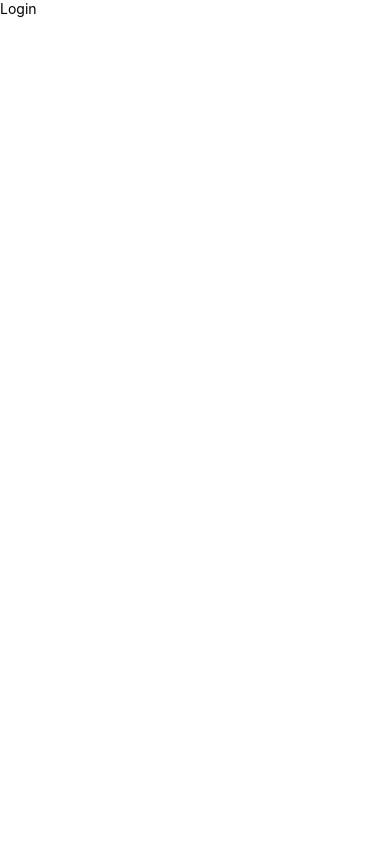
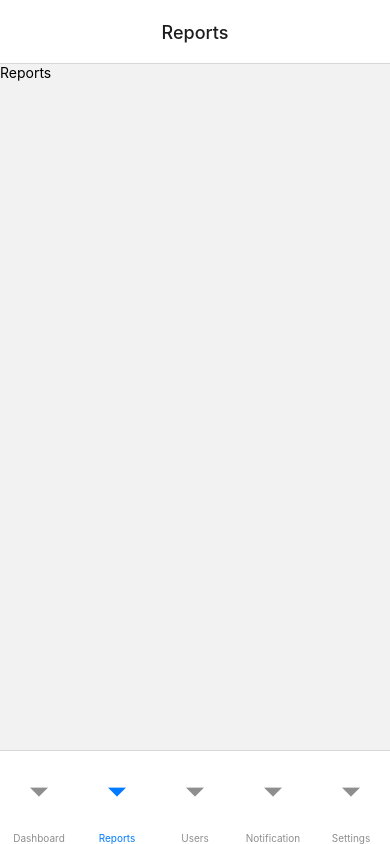
Before and after one commit to gianghiem0310/VssmartManagement, a React Native app in the folder VssmartManagement/: screen /Reports in a window 390 px wide. Built offline with nearby package versions, Linux system fonts and the light colour scheme.

Commit message:
Update Main Screens

```diff
--- a/VssmartManagement/App.tsx
+++ b/VssmartManagement/App.tsx
@@ -1,9 +1,10 @@
 import { Button } from "@ant-design/react-native";
 import React from "react";
 import Login from "./src/views/Login";
+import Main from "./src/views/Main";
 const App = () => {
   return (
-    <Login/>
+    <Main/>
   );
 }
 export default App;
--- a/VssmartManagement/src/views/Main.tsx
+++ b/VssmartManagement/src/views/Main.tsx
@@ -0,0 +1,39 @@
+import 'react-native-gesture-handler';
+import React from 'react';
+import { NavigationContainer } from '@react-navigation/native';
+import { createNativeStackNavigator } from '@react-navigation/native-stack';
+import { createBottomTabNavigator } from '@react-navigation/bottom-tabs';
+import Dashboard from './mainFragment/Dashboard';
+import Reports from './mainFragment/Reports';
+import Notification from './mainFragment/Notification';
+import Users from './mainFragment/Users';
+import Settings from './mainFragment/Settings';
+import { StyleSheet } from 'react-native';
+
+const Tab = createBottomTabNavigator();
+const Main = ()=>{
+    return (
+        <>
+        <NavigationContainer>
+        <Tab.Navigator screenOptions={{
+            tabBarStyle:{
+                height: 94
+            }
+
+        }}>
+        <Tab.Screen name="Dashboard" component={Dashboard} options={{ title: 'Dashboard',headerTitleAlign: 'center' }} />
+        <Tab.Screen name="Reports" component={Reports} options={{ title: 'Reports' ,headerTitleAlign: 'center'}} />
+        <Tab.Screen name="Users" component={Users} options={{ title: 'Users',headerTitleAlign: 'center' }} />
+        <Tab.Screen name="Notification" component={Notification} options={{ title: 'Notification' ,headerTitleAlign: 'center'}} />
+        <Tab.Screen name="Settings" component={Settings} options={{ title: 'Settings',headerTitleAlign: 'center' }} />
+      </Tab.Navigator>
+    </NavigationContainer>
+        </>
+    )
+}
+const style = StyleSheet.create({
+    bottomTabNavigator:{
+
+    }
+})
+export default Main;
--- a/VssmartManagement/src/views/mainFragment/Dashboard.tsx
+++ b/VssmartManagement/src/views/mainFragment/Dashboard.tsx
@@ -0,0 +1,11 @@
+import React from "react";
+import { Text } from "react-native";
+const Dashboard = () => {
+    return (
+        <>
+        <Text>Dashboard</Text>
+        </>
+    );
+}
+
+export default Dashboard;
--- a/VssmartManagement/src/views/mainFragment/Notification.tsx
+++ b/VssmartManagement/src/views/mainFragment/Notification.tsx
@@ -0,0 +1,11 @@
+import React from "react";
+import { Text } from "react-native";
+const Notification = () => {
+    return (
+        <>
+        <Text>Notification</Text>
+        </>
+    );
+}
+
+export default Notification;
--- a/VssmartManagement/src/views/mainFragment/Reports.tsx
+++ b/VssmartManagement/src/views/mainFragment/Reports.tsx
@@ -0,0 +1,12 @@
+import React from "react";
+import { Text } from "react-native";
+
+const Reports = () => {
+    return (
+        <Text>
+            Reports
+        </Text>
+    );
+}
+
+export default Reports;
--- a/VssmartManagement/src/views/mainFragment/Settings.tsx
+++ b/VssmartManagement/src/views/mainFragment/Settings.tsx
@@ -0,0 +1,12 @@
+import React from "react";
+import { Text } from "react-native";
+
+const Settings = () => {
+    return (
+        <Text>
+            Reports
+        </Text>
+    );
+}
+
+export default Settings;
--- a/VssmartManagement/src/views/mainFragment/Users.tsx
+++ b/VssmartManagement/src/views/mainFragment/Users.tsx
@@ -0,0 +1,10 @@
+import React from "react";
+import { Text } from "react-native";
+
+const Users = () => {
+    return (
+        <Text>Users</Text>
+    );
+}
+
+export default Users;
```
